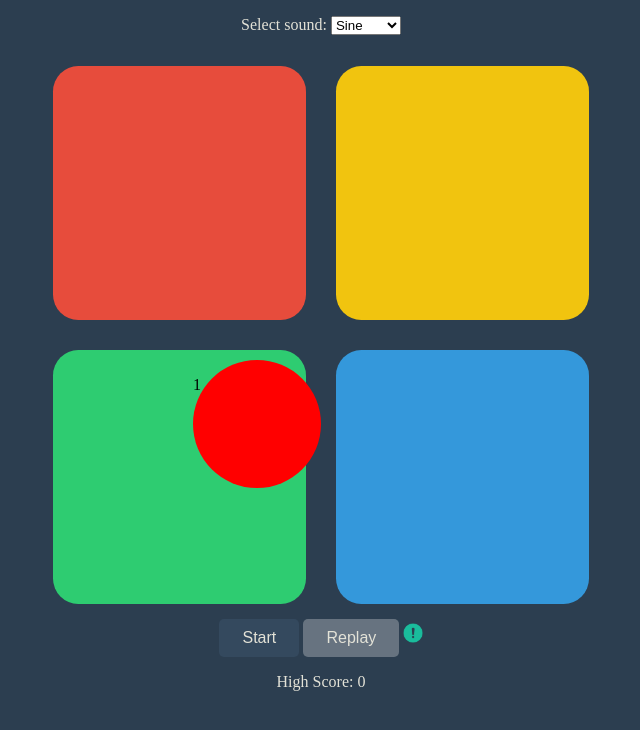
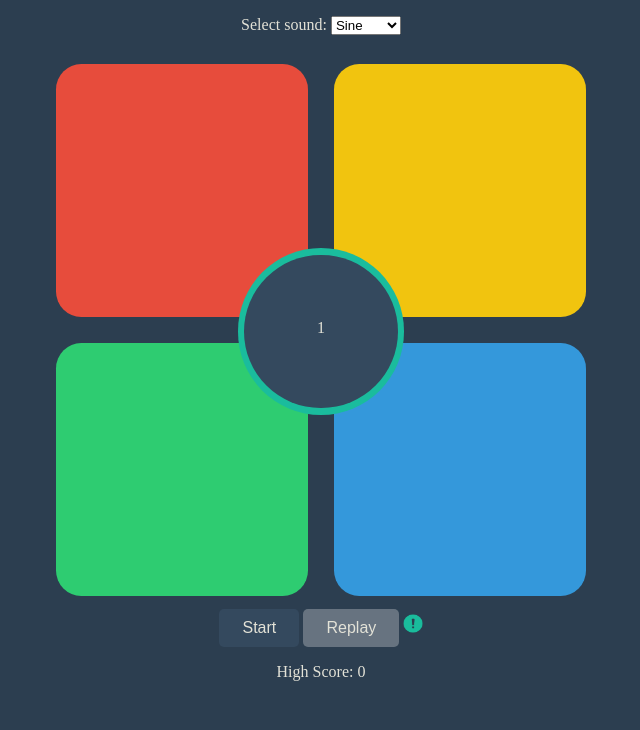
Before and after one commit to joi995/T-213-A1, a website built with Vite: page src/index.html in a window 1280 px wide. Shown: the whole page, without its empty margins (319-959 px from the left). Built offline with nearby package versions, Linux system fonts and the light colour scheme.

Commit message:
jsjadjas

```diff
--- a/src/index.html
+++ b/src/index.html
@@ -7,7 +7,7 @@
     </head>
     <body>
         <div id="error">
-            <img src="oops.jpg" alt="oops! image">
+            <img src="oops.jpg" alt="oops! in a text bubble image">
             <p>The Website requires atleast 600px screen width</p>
         </div>
         <div id="soundSelect">
@@ -24,8 +24,7 @@
                     <button id="UR" type="button"></button>
                 </div>
                 <div id="counterContainer">
-                    <div id="counter">
-                        <p id="counterNum">1</p>
+                    <div id="counter" >1</div>
                     </div>
 
                     <div id="counter2">
@@ -43,11 +42,10 @@
 
 
             <div id="hoverDiv">
-                <img id="infoImage" src="information.png" alt="information">
+                <img id="infoImage" src="information.png" alt="information image">
                 <p id="infoText">
                     Press the start button to begin the game at each level, repeat the sequence displayed on the board. If you need to review the sequence before making your move, press the Replay button.
                 </p>
-            </div>
             </div>
             <div id="highscore">
                 <p>
--- a/src/style.css
+++ b/src/style.css
@@ -9,6 +9,12 @@
         display: none;
     }
     #soundSelect {
+        display: none;
+    }
+    #menuButtons{
+        display: none;
+    }
+    #highscore{
         display: none;
     }
 }
@@ -53,7 +59,7 @@ body{
     border-radius: 10%;
     border: none;
     padding-bottom: 20%;
-    margin: 15px;
+    margin: 1%;
 }
 
 #UR{
@@ -63,7 +69,7 @@ body{
     border-radius: 10%;
     border: none;
     padding-bottom: 20%;
-    margin: 15px;
+    margin: 1%;
 }
 
 #lowerGameButtons{
@@ -79,7 +85,7 @@ body{
     border-radius: 10%;
     border: none;
     padding-bottom: 20%;
-    margin: 15px;
+    margin: 1%;
 }
 
 #LR{
@@ -89,7 +95,7 @@ body{
     border-radius: 10%;
     border: none;
     padding-bottom: 20%;
-    margin: 15px;
+    margin: 1%;
 }
 
 #UL:active{
@@ -109,23 +115,46 @@ body{
     width: 100%;
   }
 
-#counter{
+  #counter{
+    border-radius: 50%;
+    background-color: #34495e;
+    border-width: 2px;
+    width: 12%;
+    height: 0;
+    padding-bottom: 7%;
+    padding-top: 5%;
+    align-content: center;
+    margin-inline: auto;
+    margin-top: -5.9%;
+    margin-bottom: 17%;
+    z-index: 4;
     position: absolute;
-    display: flex;
-    flex-wrap: wrap;
+    left: 44%;
+    height: 0;
+    justify-content: center;
+    color: #e3e2d7;
+}
+
+#counter2{
     border-radius: 50%;
-    padding: auto;
-    background-color: red;
-    width: 10%;
+    background-color: #1abc9d;
+    border-width: 2px;
+    width: 13%;
     height: 0;
-    padding-bottom: 10%;
-    margin:auto;
-    left: 45%;
-    top: 45%;
-    align-items: center;
+    padding-bottom: 8%;
+    padding-top: 5%;
+    align-content: center;
+    margin-inline: auto;
+    margin-top: -6.4%;
+    margin-bottom: 17%;
+    z-index: 3;
+    position: absolute;
+    left: 43.5%;
+    height: 0;
+    justify-content: center;
+    align-content: center;
+}
 
-    transform: translate(-50%);
-}
 #menuButtons{
     text-align: center;
     background-color: #2c3e50;
@@ -185,3 +214,11 @@ body{
     color: #e3e2d7;
     font-size: 1rem;
 }
+
+#counterContainer{
+    top: 37.5%;
+}
+
+#error{
+    color: #e3e2d7;
+}
```
Also changed, not shown: 1 other file.
